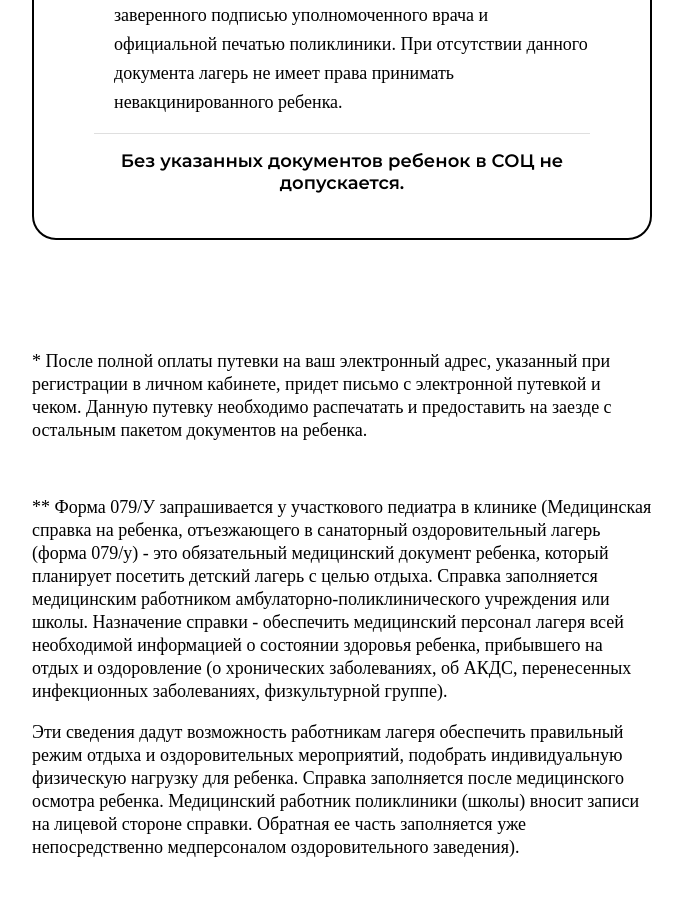
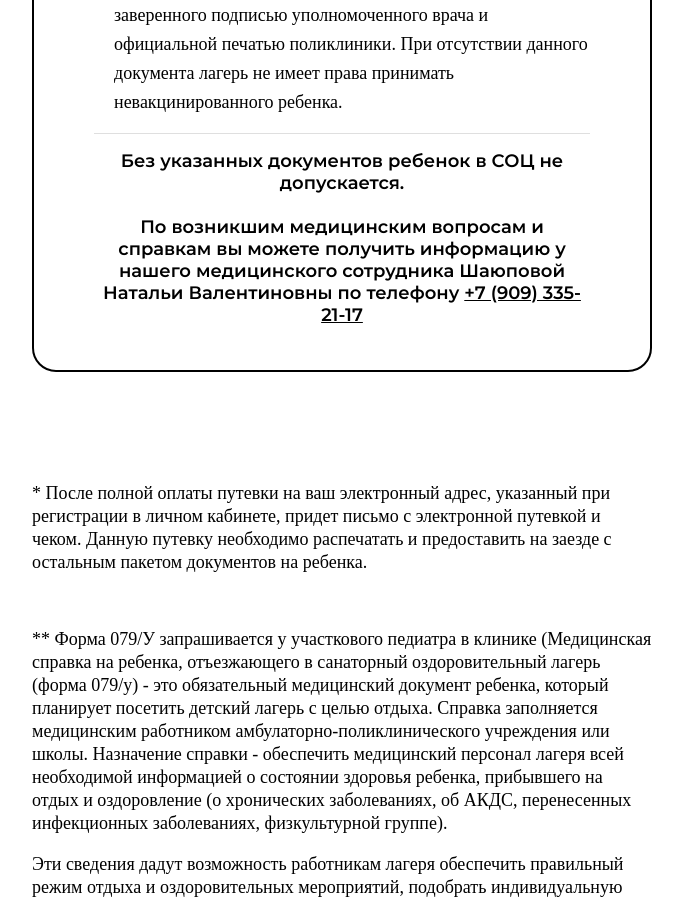
Before and after one commit to Amalthea-code/birch, a Vue app: page /parents in a window 1280 px wide. Shown: the part 1600-2500 px from the top of the page, without its empty margins (298-981 px from the left). Built offline with nearby package versions, Linux system fonts and the light colour scheme; a web font is replaced by a local one; what vue-the-mask would draw is missing.

Commit message:
feat: new line

```diff
--- a/src/components/blocks/Docs.vue
+++ b/src/components/blocks/Docs.vue
@@ -24,7 +24,7 @@
         <li class="docs__info-text">копию страхового медицинского полиса.</li>
         <li class="docs__info-text">прием в лагерь детей, которые не были вакцинированы согласно Национальному календарю профилактических прививок для детей, возможен только при предъявлении оформленного родителями официального документа-отказа, заверенного подписью уполномоченного врача и официальной печатью поликлиники. При отсутствии данного документа лагерь не имеет права принимать невакцинированного ребенка.</li>
       </ul>
-      <span class="docs__sub-info">Без указанных документов ребенок в СОЦ не допускается.</span>
+      <span class="docs__sub-info">Без указанных документов ребенок в СОЦ не допускается.<br/><br/>По возникшим медицинским вопросам и справкам вы можете получить информацию у нашего медицинского сотрудника Шаюповой Натальи Валентиновны по телефону <a href="tel:+79093352117">+7 (909) 335-21-17</a></span>
     </info>
     <div class="docs__info">
       <p class="docs__text">* После полной оплаты путевки на ваш электронный адрес, указанный при регистрации в личном кабинете, придет письмо с электронной путевкой и чеком. Данную путевку необходимо распечатать и предоставить на заезде с остальным пакетом документов на ребенка.</p>
--- a/src/components/blocks/ShiftSelection.vue
+++ b/src/components/blocks/ShiftSelection.vue
@@ -4,7 +4,8 @@
     <p class="shift-selection__contein-info shift-selection__alert-info">
       На данный момент информации о запуске программы детского кешбэка в 2023 году нет.
       <br /><br />
-      Если вы не успели купить путевку, напишите заявку в Лист ожидания на адрес отдела продаж: <a href="mailto:sales@berezka64.ru">sales@berezka64.ru.</a> Форма заявки: в теме письма напишите Лист ожидания; в самом письме: смена, ФИО ребенка полностью, возраст ребенка полных лет, ФИО родителя, контактный телефон родителя, электронный адрес родителя.
+      Если вы не успели купить путевку, напишите заявку в Лист ожидания на адрес отдела продаж: <a href="mailto:sales@berezka64.ru">sales@berezka64.ru.</a> Форма заявки: в теме письма напишите Лист ожидания; в самом письме: смена, ФИО ребенка полностью, возраст ребенка полных лет, ФИО родителя, контактный телефон родителя, электронный адрес родителя.<br/><br/>
+      <strong>После покупки путёвки Вы можете заранее забронировать место в отряде для своего ребёнка или группы детей, позвонив за 2-3 дня до начала смены по номеру телефона <a href="tel:+79172023343">+7(917) 202-33-43</a> Горобец Елене Ивановне</strong>
     </p>
     <h1 class="shift-selection__title shift-selection__title_little">Расписание смен Лета 2023 г.</h1>
     <div class="shift-selection__box" v-if="selections.length">
```
